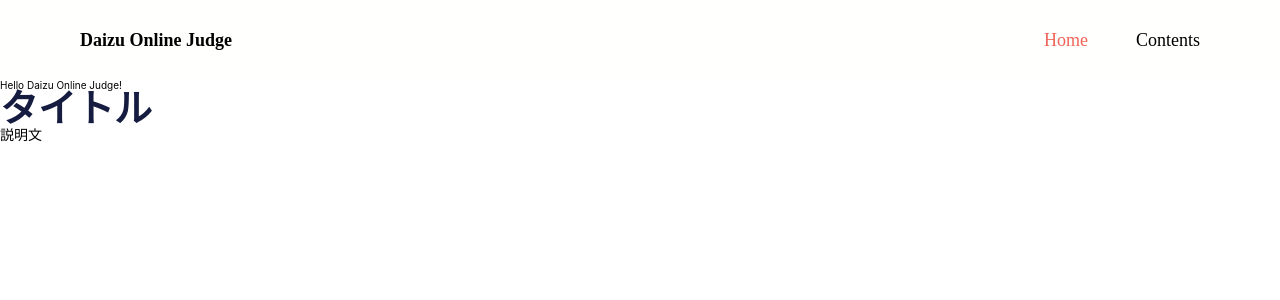
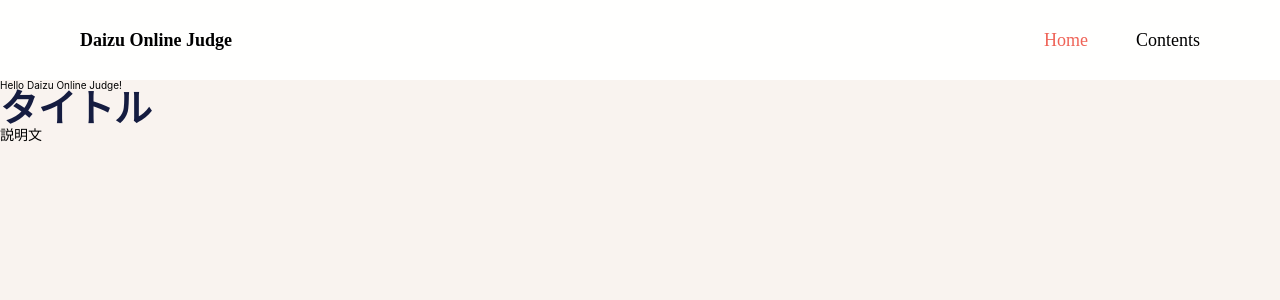
Before and after one commit to SoyBeansLab/daizu-online-judge-frontend, a Next.js app: page / in a window 1280 px wide. Shown: the top 300 px of the page. Built offline with nearby package versions, Linux system fonts and the light colour scheme.

Commit message:
feat: set default background-color

```diff
--- a/pages/_app.scss
+++ b/pages/_app.scss
@@ -11,3 +11,7 @@
   --color-text-base: #716040;
   --color-accent: #ef6357;
 }
+
+body {
+  background-color: var(--color-background-main);
+}
```
